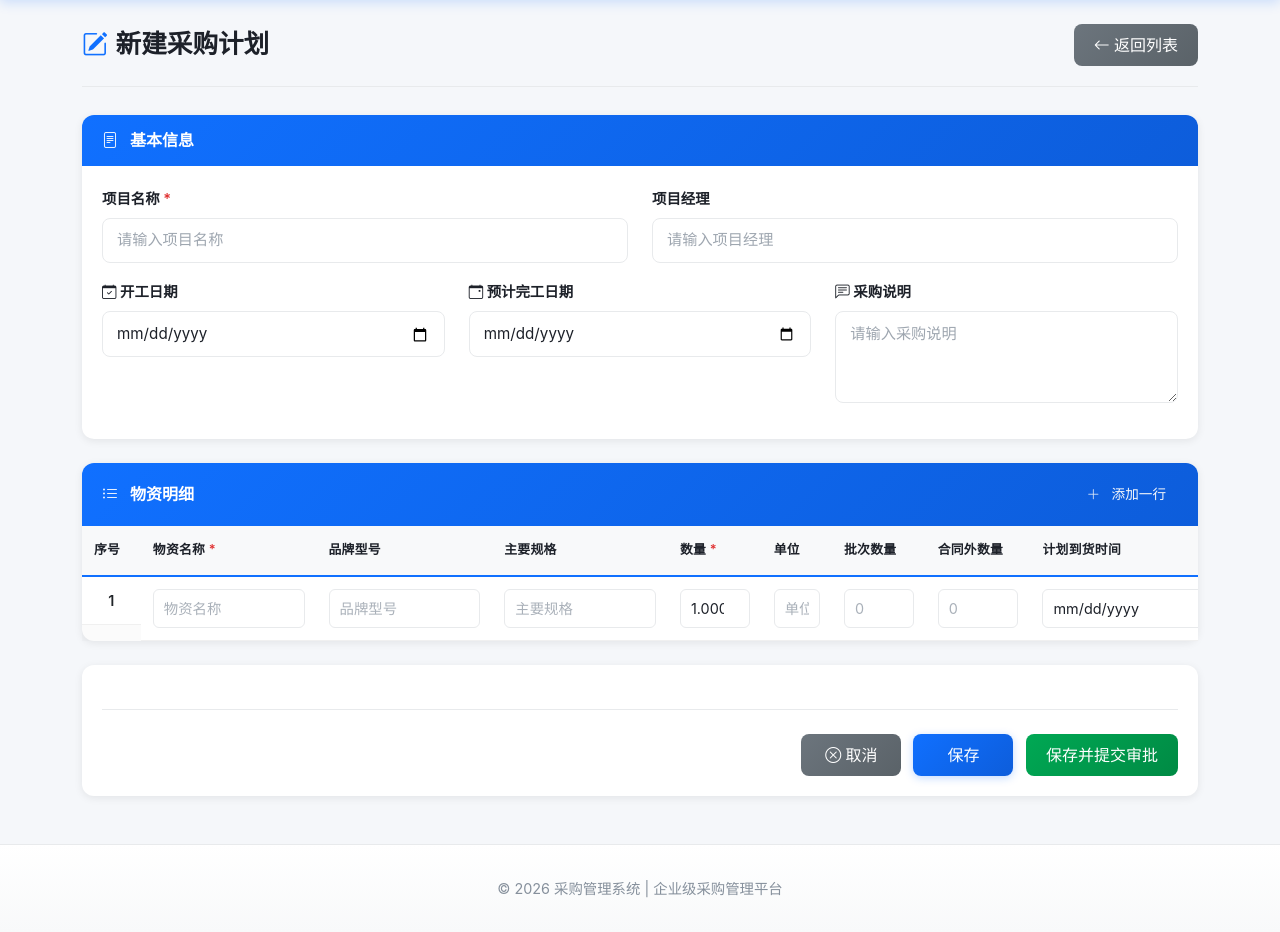
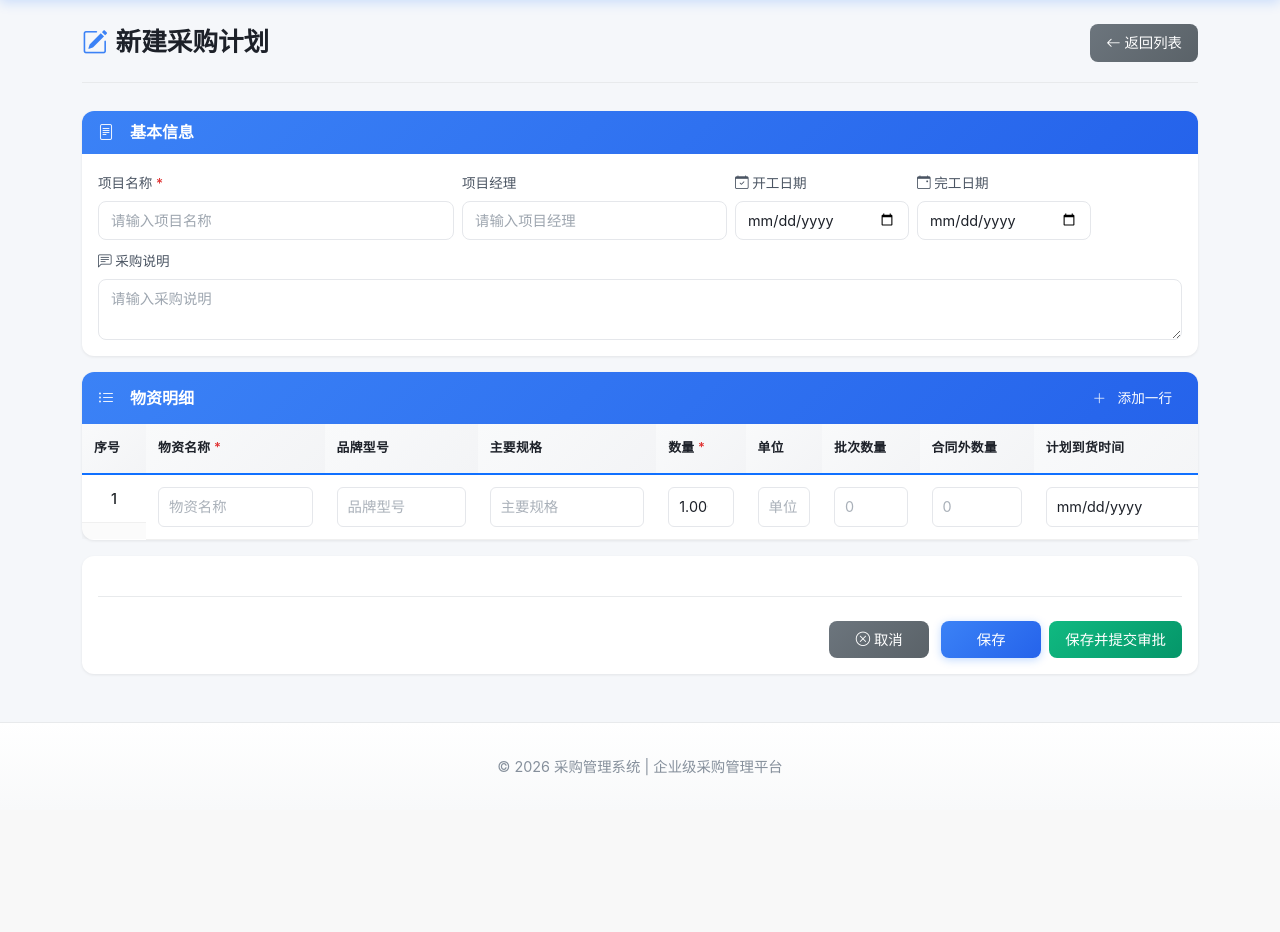
Before and after one commit to qianqianjie-999/procurement_v1.0, a Flask app: page /plans/new in a window 1280 px wide. Shown: the part 72-1004 px from the top of the page. After the commit the page ends 848 px from the top, so only its background shows below. Run offline with Flask 3, Linux system fonts and the light colour scheme; the visitor is signed in with stand-in values (Sample User, id 1).

Commit message:
Optimize plan form layout - more compact and modern UI

```diff
--- a/app/templates/plan/plan_form.html
+++ b/app/templates/plan/plan_form.html
@@ -6,6 +6,207 @@
 
 {% block styles %}
 {{ super() }}
+<style>
+/* 页面头部 */
+.page-header {
+    display: flex;
+    justify-content: space-between;
+    align-items: center;
+    margin-bottom: 1.5rem;
+    padding-bottom: 1rem;
+    border-bottom: 2px solid #e5e7eb;
+}
+
+.page-header h1 {
+    font-size: 1.5rem;
+    font-weight: 700;
+    color: #1f2937;
+    margin: 0;
+    display: flex;
+    align-items: center;
+    gap: 10px;
+}
+
+.page-header h1 i {
+    color: #3b82f6;
+}
+
+/* 卡片样式 */
+.card {
+    border: none;
+    border-radius: 12px;
+    box-shadow: 0 1px 3px rgba(0, 0, 0, 0.08);
+    margin-bottom: 1rem;
+}
+
+.card-header {
+    background: linear-gradient(135deg, #3b82f6 0%, #2563eb 100%);
+    color: white;
+    font-weight: 600;
+    padding: 12px 16px;
+    border: none;
+    border-radius: 12px 12px 0 0 !important;
+}
+
+.card-header h5 {
+    font-size: 0.95rem;
+    margin: 0;
+    display: flex;
+    align-items: center;
+    gap: 8px;
+}
+
+.card-body {
+    padding: 16px;
+}
+
+/* 紧凑表单 */
+.form-label {
+    font-size: 0.85rem;
+    font-weight: 500;
+    color: #4b5563;
+    margin-bottom: 6px;
+}
+
+.form-control {
+    font-size: 0.9rem;
+    padding: 8px 12px;
+    border-radius: 8px;
+    border: 1px solid #e5e7eb;
+    transition: all 0.2s;
+}
+
+.form-control:focus {
+    border-color: #3b82f6;
+    box-shadow: 0 0 0 3px rgba(59, 130, 246, 0.15);
+}
+
+.form-control-sm {
+    padding: 6px 10px;
+    font-size: 0.85rem;
+}
+
+/* 表格优化 */
+.table thead th {
+    font-size: 0.8rem;
+    font-weight: 600;
+    text-transform: uppercase;
+    letter-spacing: 0.5px;
+    background: linear-gradient(135deg, #f9fafb 0%, #f3f4f6 100%);
+    color: #4b5563;
+    padding: 12px 8px;
+    border: none;
+}
+
+.table tbody td {
+    padding: 8px;
+    vertical-align: middle;
+}
+
+/* 按钮样式 */
+.btn {
+    padding: 8px 16px;
+    font-size: 0.9rem;
+    border-radius: 8px;
+    font-weight: 500;
+    transition: all 0.2s;
+}
+
+.btn-sm {
+    padding: 4px 10px;
+    font-size: 0.85rem;
+}
+
+.btn-primary {
+    background: linear-gradient(135deg, #3b82f6 0%, #2563eb 100%);
+    border: none;
+}
+
+.btn-primary:hover {
+    background: linear-gradient(135deg, #2563eb 0%, #1d4ed8 100%);
+    transform: translateY(-1px);
+    box-shadow: 0 4px 12px rgba(59, 130, 246, 0.35);
+}
+
+.btn-success {
+    background: linear-gradient(135deg, #10b981 0%, #059669 100%);
+    border: none;
+}
+
+.btn-success:hover {
+    background: linear-gradient(135deg, #059669 0%, #047857 100%);
+    transform: translateY(-1px);
+    box-shadow: 0 4px 12px rgba(16, 185, 129, 0.35);
+}
+
+.btn-outline-danger:hover {
+    background: #fee2e2;
+    border-color: #ef4444;
+    color: #dc2626;
+}
+
+/* 操作按钮区域 */
+.form-actions {
+    display: flex;
+    justify-content: flex-end;
+    align-items: center;
+    gap: 10px;
+}
+
+/* 必填标记 */
+.text-danger {
+    color: #ef4444 !important;
+}
+
+/* 表格删除按钮 */
+.delete-row {
+    width: 32px;
+    height: 32px;
+    display: flex;
+    align-items: center;
+    justify-content: center;
+    border-radius: 6px;
+    transition: all 0.2s;
+}
+
+.delete-row:hover {
+    background: #fee2e2;
+    transform: scale(1.1);
+}
+
+/* 添加行按钮 */
+#addRowBtn {
+    border-color: rgba(255, 255, 255, 0.5);
+    color: white;
+}
+
+#addRowBtn:hover {
+    background: rgba(255, 255, 255, 0.2);
+    border-color: white;
+}
+
+/* 必填字段边框 */
+.required-field {
+    border-left: 3px solid #ef4444;
+}
+
+/* 响应式优化 */
+@media (max-width: 768px) {
+    .page-header {
+        flex-direction: column;
+        gap: 12px;
+        align-items: flex-start;
+    }
+
+    .form-actions {
+        flex-direction: column;
+    }
+
+    .form-actions .btn {
+        width: 100%;
+    }
+}
+</style>
 <link rel="stylesheet" href="{{ url_for('static', filename='css/plan_form.css') }}">
 {% endblock %}
 
@@ -18,46 +219,44 @@
 <form method="POST" id="planForm" novalidate>
     {{ form.hidden_tag() }}
 
-    <!-- 基本信息卡片（匹配 Excel 模板） -->
-    <div class="card mb-4">
+    <!-- 基本信息卡片 -->
+    <div class="card mb-3">
         <div class="card-header">
-            <h5 class="mb-0"><i class="bi bi-file-text"></i> 基本信息</h5>
+            <h5><i class="bi bi-file-text"></i> 基本信息</h5>
         </div>
-        <div class="card-body">
-            <div class="row">
-                <div class="col-md-6 mb-3">
+        <div class="card-body py-3">
+            <div class="row g-2">
+                <div class="col-md-4">
                     <label for="plan_name" class="form-label">项目名称 <span class="text-danger">*</span></label>
                     {{ form.plan_name(class="form-control" + (" is-invalid" if form.plan_name.errors else ""), placeholder="请输入项目名称") }}
                     {% for error in form.plan_name.errors %}
                         <div class="invalid-feedback">{{ error }}</div>
                     {% endfor %}
                 </div>
-                <div class="col-md-6 mb-3">
+                <div class="col-md-3">
                     <label for="project_manager" class="form-label">项目经理</label>
                     {{ form.project_manager(class="form-control" + (" is-invalid" if form.project_manager.errors else ""), placeholder="请输入项目经理") }}
                     {% for error in form.project_manager.errors %}
                         <div class="invalid-feedback">{{ error }}</div>
                     {% endfor %}
                 </div>
-            </div>
-            <div class="row">
-                <div class="col-md-4 mb-3">
+                <div class="col-md-2">
                     <label for="start_date" class="form-label"><i class="bi bi-calendar-check"></i> 开工日期</label>
                     {{ form.start_date(class="form-control" + (" is-invalid" if form.start_date.errors else ""), type="date") }}
                     {% for error in form.start_date.errors %}
                         <div class="invalid-feedback">{{ error }}</div>
                     {% endfor %}
                 </div>
-                <div class="col-md-4 mb-3">
-                    <label for="end_date" class="form-label"><i class="bi bi-calendar-event"></i> 预计完工日期</label>
+                <div class="col-md-2">
+                    <label for="end_date" class="form-label"><i class="bi bi-calendar-event"></i> 完工日期</label>
                     {{ form.end_date(class="form-control" + (" is-invalid" if form.end_date.errors else ""), type="date") }}
                     {% for error in form.end_date.errors %}
                         <div class="invalid-feedback">{{ error }}</div>
                     {% endfor %}
                 </div>
-                <div class="col-md-4 mb-3">
+                <div class="col-md-12">
                     <label for="description" class="form-label"><i class="bi bi-chat-left-text"></i> 采购说明</label>
-                    {{ form.description(class="form-control" + (" is-invalid" if form.description.errors else ""), rows="3", placeholder="请输入采购说明") }}
+                    {{ form.description(class="form-control" + (" is-invalid" if form.description.errors else ""), rows="2", placeholder="请输入采购说明") }}
                     {% for error in form.description.errors %}
                         <div class="invalid-feedback">{{ error }}</div>
                     {% endfor %}
@@ -66,10 +265,10 @@
         </div>
     </div>
 
-    <!-- 物资明细卡片（匹配 Excel 模板） -->
-    <div class="card mb-4">
+    <!-- 物资明细卡片 -->
+    <div class="card mb-3">
         <div class="card-header d-flex justify-content-between align-items-center">
-            <h5 class="mb-0"><i class="bi bi-list-ul"></i> 物资明细</h5>
+            <h5><i class="bi bi-list-ul"></i> 物资明细</h5>
             <button type="button" class="btn btn-sm btn-outline-light" id="addRowBtn">
                 <i class="bi bi-plus-lg"></i> 添加一行
             </button>
@@ -79,17 +278,17 @@
                 <table class="table table-striped table-hover mb-0" id="itemsTable">
                     <thead class="table-light">
                         <tr>
-                            <th style="width: 50px;">序号</th>
-                            <th style="width: 150px;">物资名称 <span class="text-danger">*</span></th>
-                            <th style="width: 150px;">品牌型号</th>
-                            <th style="width: 150px;">主要规格</th>
-                            <th style="width: 80px;">数量 <span class="text-danger">*</span></th>
+                            <th style="width: 40px;">序号</th>
+                            <th style="width: 140px;">物资名称 <span class="text-danger">*</span></th>
+                            <th style="width: 120px;">品牌型号</th>
+                            <th style="width: 140px;">主要规格</th>
+                            <th style="width: 70px;">数量 <span class="text-danger">*</span></th>
                             <th style="width: 60px;">单位</th>
-                            <th style="width: 80px;">批次数量</th>
-                            <th style="width: 80px;">合同外数量</th>
-                            <th style="width: 120px;">计划到货时间</th>
-                            <th style="width: 150px;">备注</th>
-                            <th style="width: 60px;">操作</th>
+                            <th style="width: 70px;">批次数量</th>
+                            <th style="width: 70px;">合同外数量</th>
+                            <th style="width: 110px;">计划到货时间</th>
+                            <th style="width: 120px;">备注</th>
+                            <th style="width: 50px;">操作</th>
                         </tr>
                     </thead>
                     <tbody id="itemsBody">
@@ -100,18 +299,18 @@
         </div>
     </div>
 
-    <!-- 隐藏字段容器，用于存储表单数组数据 -->
+    <!-- 隐藏字段容器 -->
     <div id="hiddenFields"></div>
 
     <!-- 提交按钮 -->
     <div class="card">
-        <div class="card-body">
+        <div class="card-body py-3">
             <div class="form-actions">
                 <a href="{{ url_for('plan.index') }}" class="btn btn-secondary">
                     <i class="bi bi-x-circle"></i> 取消
                 </a>
-                <div>
-                    {{ form.submit(class="btn btn-primary me-2", id="saveBtn") }}
+                <div class="d-flex gap-2">
+                    {{ form.submit(class="btn btn-primary", id="saveBtn") }}
                     {{ form.submit_and_submit(class="btn btn-success", id="submitApprovalBtn") }}
                 </div>
             </div>
@@ -123,11 +322,11 @@
 <div id="loadingSpinner" class="modal fade" tabindex="-1" data-bs-backdrop="static" data-bs-keyboard="false">
     <div class="modal-dialog modal-dialog-centered modal-sm">
         <div class="modal-content border-0">
-            <div class="modal-body text-center">
-                <div class="spinner-border text-primary" role="status">
+            <div class="modal-body text-center p-4">
+                <div class="spinner-border text-primary" role="status" style="width: 3rem; height: 3rem;">
                     <span class="visually-hidden">Loading...</span>
                 </div>
-                <p class="mt-2 mb-0">正在处理，请稍候...</p>
+                <p class="mt-3 mb-0 fw-medium">正在处理，请稍候...</p>
             </div>
         </div>
     </div>
@@ -136,7 +335,7 @@
 <!-- 行模板（隐藏） -->
 <template id="rowTemplate">
     <tr class="item-row">
-        <td class="row-number text-center"></td>
+        <td class="row-number text-center fw-medium"></td>
         <td>
             <input type="text" name="item_names[]" class="form-control form-control-sm item-name" placeholder="物资名称" required>
             <input type="hidden" name="item_ids[]" class="item-id">
@@ -177,22 +376,19 @@
 {% block scripts %}
 {{ super() }}
 <script>
-    // 初始化数据 - 必须在 plan_form.js 之前定义
+    // 初始化数据
     const initialItems = {{ items | tojson }};
     const editMode = {{ edit_mode | tojson }};
 </script>
 <script src="{{ url_for('static', filename='js/plan_form.js') }}"></script>
 <script>
-    // Loading 提示
     document.addEventListener('DOMContentLoaded', function() {
         const form = document.getElementById('planForm');
         const saveBtn = document.getElementById('saveBtn');
         const submitApprovalBtn = document.getElementById('submitApprovalBtn');
         const loadingSpinner = new bootstrap.Modal(document.getElementById('loadingSpinner'));
 
-        // 表单提交时显示 loading
         form.addEventListener('submit', function(e) {
-            // 验证物资明细
             const itemNames = document.querySelectorAll('.item-name');
             let hasValidItem = false;
             itemNames.forEach(input => {
@@ -205,15 +401,11 @@
                 return false;
             }
 
-            // 显示 loading
             loadingSpinner.show();
-
-            // 禁用按钮防止重复提交
             saveBtn.disabled = true;
             submitApprovalBtn.disabled = true;
         });
 
-        // 如果页面重新加载（表单提交失败），隐藏 loading
         window.addEventListener('pageshow', function() {
             loadingSpinner.hide();
             saveBtn.disabled = false;
```
